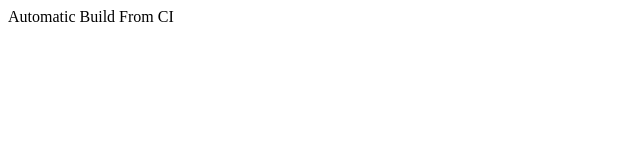
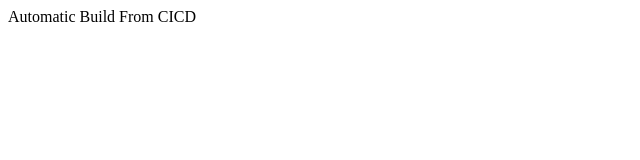
Before and after one commit to atishukla/simple-app, a plain HTML site: page index.html in a window 1280 px wide. Shown: the full height of the page, 0-640 px from the left. Drawn offline with Linux system fonts and the light colour scheme.

```diff
--- a/index.html
+++ b/index.html
@@ -1,5 +1,5 @@
 <!DOCTYPE html>
 <title>Atishay Sample App</title>
 <body>
-  Automatic Build From CI
+  Automatic Build From CICD
 </body>
```
